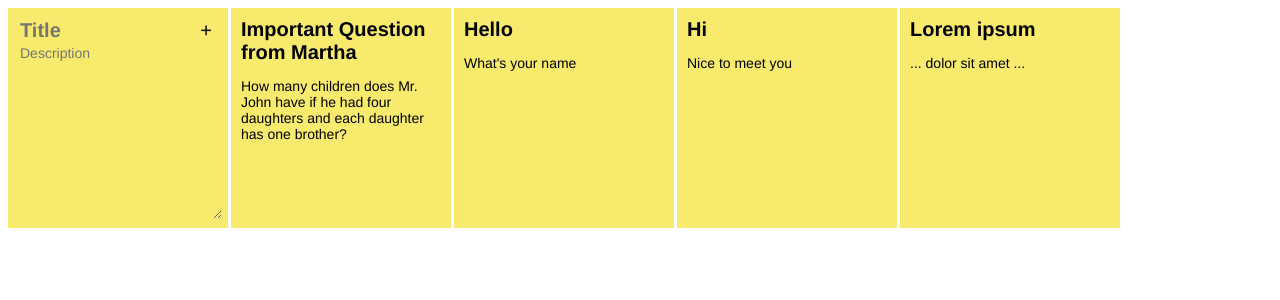
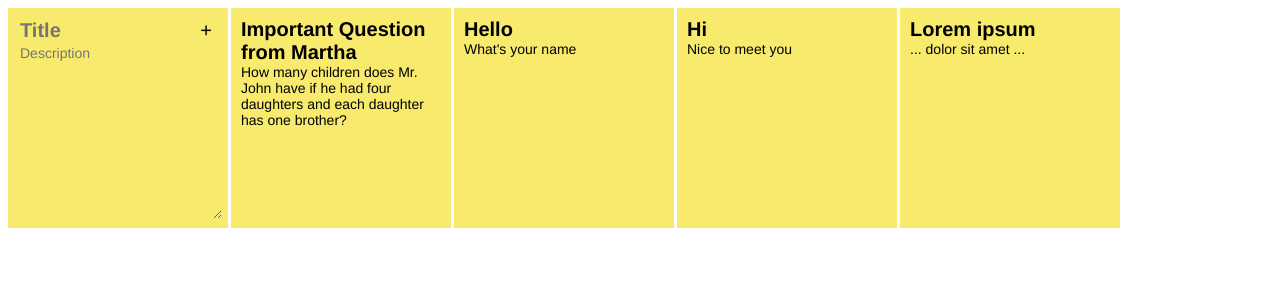
Before and after one commit to daimessdn/mynote, a React (Create React App) app: page / in a window 1280 px wide. Shown: the top 300 px of the page. Built offline with nearby package versions, Linux system fonts and the light colour scheme.

Commit message:
set margin for card content...

```diff
--- a/src/index.css
+++ b/src/index.css
@@ -23,8 +23,8 @@ h1 {
 	margin-right: 3px;
 }
 
-.card h1 {
-	margin-top: 0px;
+.card h1, .card p {
+	margin: 0;
 }
 
 .card-group {
```
